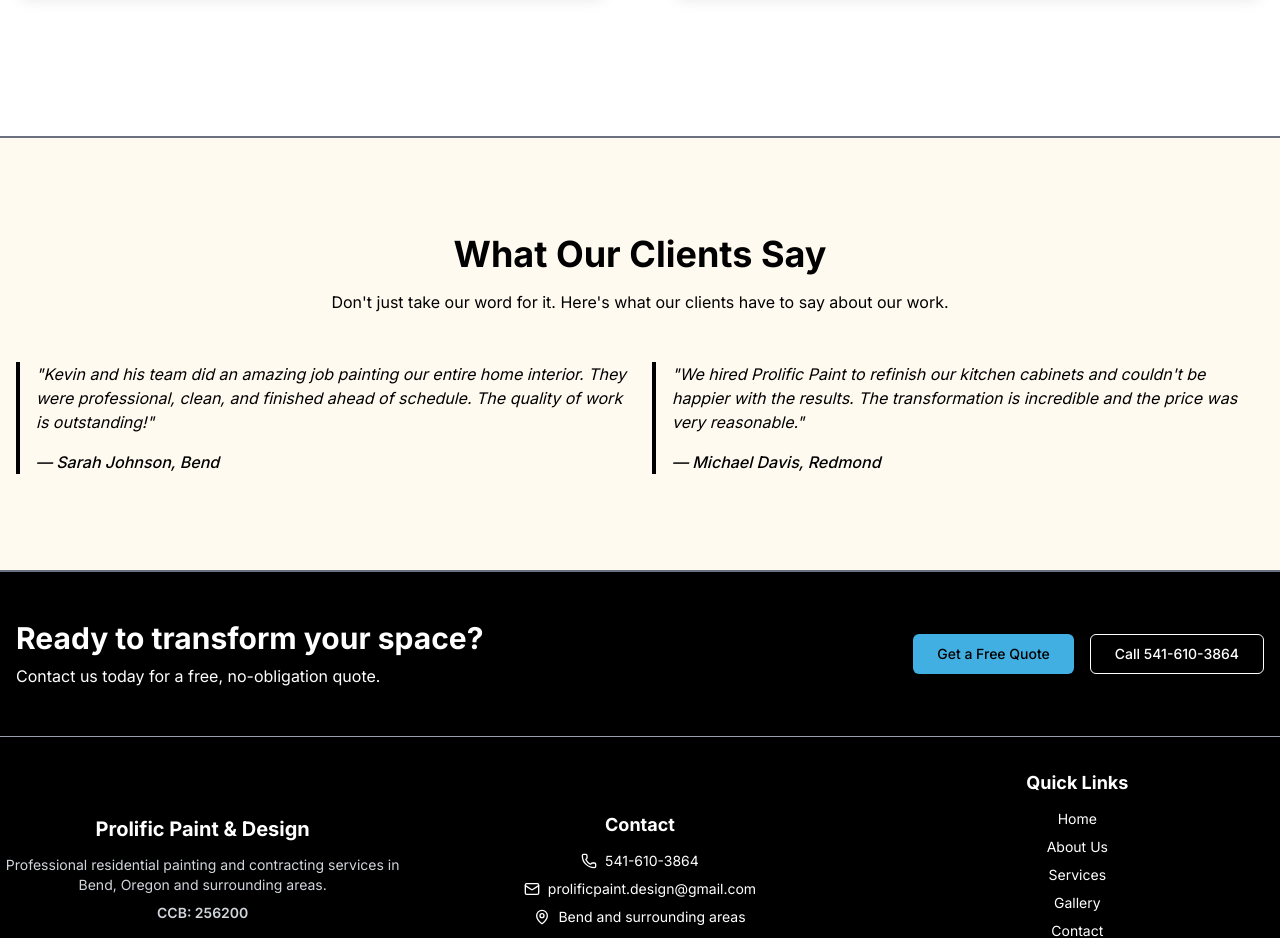
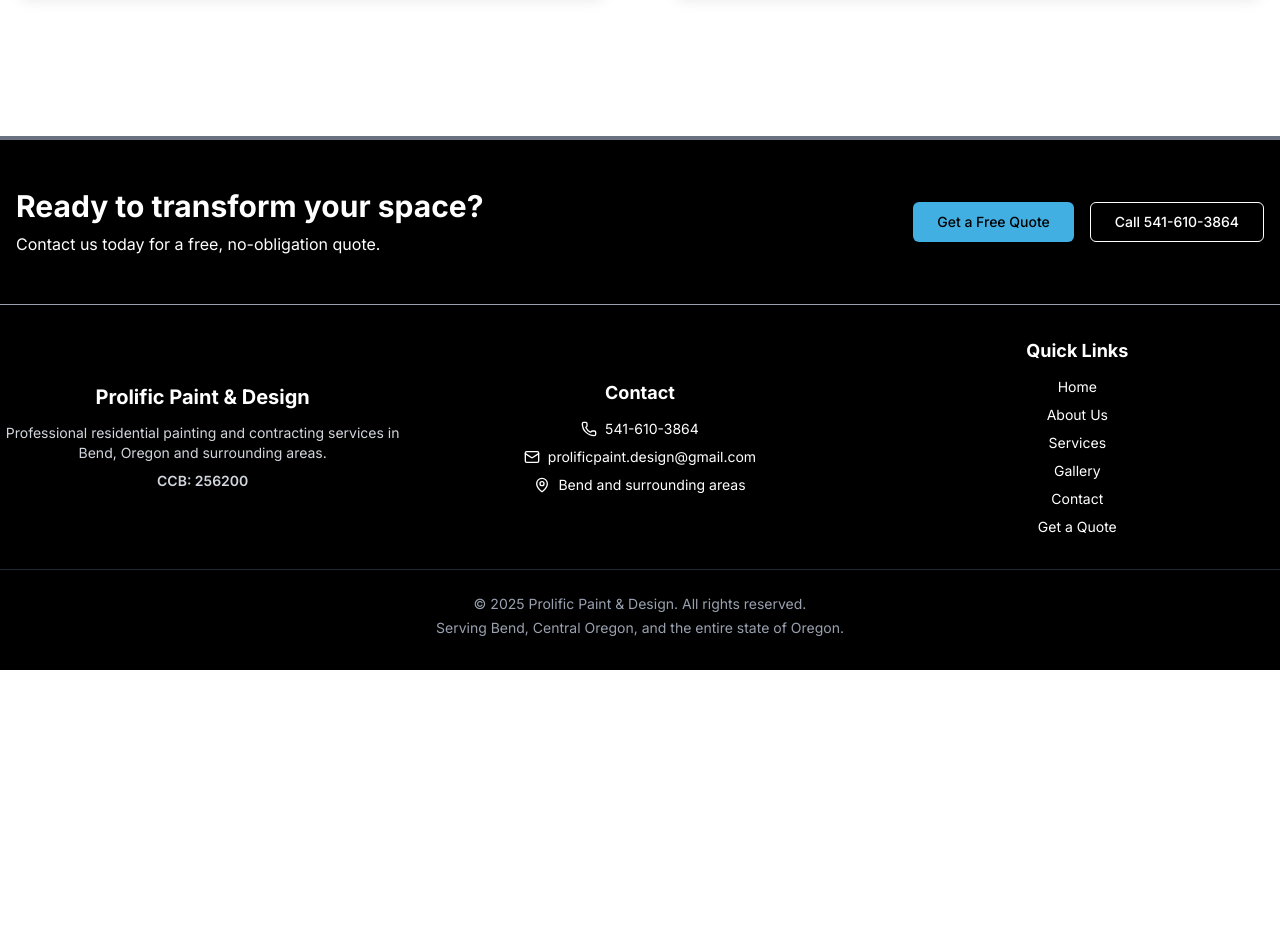
Before and after one commit to CDTottenDev/COWD-Prolific-Paint-Design, a Next.js app: page /gallery in a window 1280 px wide. Shown: the part 5620-6558 px from the top of the page. After the commit the page ends 6290 px from the top, so only its background shows below. Built offline with nearby package versions, Linux system fonts and the light colour scheme.

Commit message:
testimonials blocked out till get more

```diff
--- a/app/(user)/gallery/page.tsx
+++ b/app/(user)/gallery/page.tsx
@@ -567,7 +567,7 @@ export default function GalleryPage() {
       </section>
 
       {/* Client Testimonials */}
-      <section className="py-12 sm:py-24">
+      {/* <section className="py-12 sm:py-24">
         <div className="container mx-auto px-4">
           <div className="text-center mb-8 sm:mb-12">
             <h2 className="text-2xl sm:text-3xl md:text-4xl font-bold mb-3 sm:mb-4">What Our Clients Say</h2>
@@ -594,7 +594,7 @@ export default function GalleryPage() {
             </blockquote>
           </div>
         </div>
-      </section>
+      </section> */}
 
       {/* CTA Section */}
       <section className="py-8 sm:py-12 bg-black border-t-2 border-gray-500 border-solid">
--- a/app/(user)/page.tsx
+++ b/app/(user)/page.tsx
@@ -273,7 +273,7 @@ export default function HomePage() {
         </section>
 
         {/* Testimonials */}
-        <section className="flex items-center justify-center py-24 sm:py-36 bg-[rgb(var(--color-background))] border-y border-gray-200 border-solid px-4">
+        {/* <section className="flex items-center justify-center py-24 sm:py-36 bg-[rgb(var(--color-background))] border-y border-gray-200 border-solid px-4">
           <div className="container">
             <div className="max-w-3xl mx-auto text-center mb-8 sm:mb-12 bg-[rgb(var(--color-background-2))] rounded-full p-4 border-x border-gray-500 border-solid shadow-lg">
               <h2 className="text-2xl sm:text-3xl md:text-4xl font-bold mb-4">What Our Clients Say</h2>
@@ -303,7 +303,7 @@ export default function HomePage() {
               />
             </div>
           </div>
-        </section>
+        </section> */}
 
         {/* Contact Section with Map */}
         <section className="flex items-center justify-center py-24 sm:py-36 bg-[rgb(var(--color-background))] border-y border-gray-200 border-solid px-2 sm:px-4">
```
